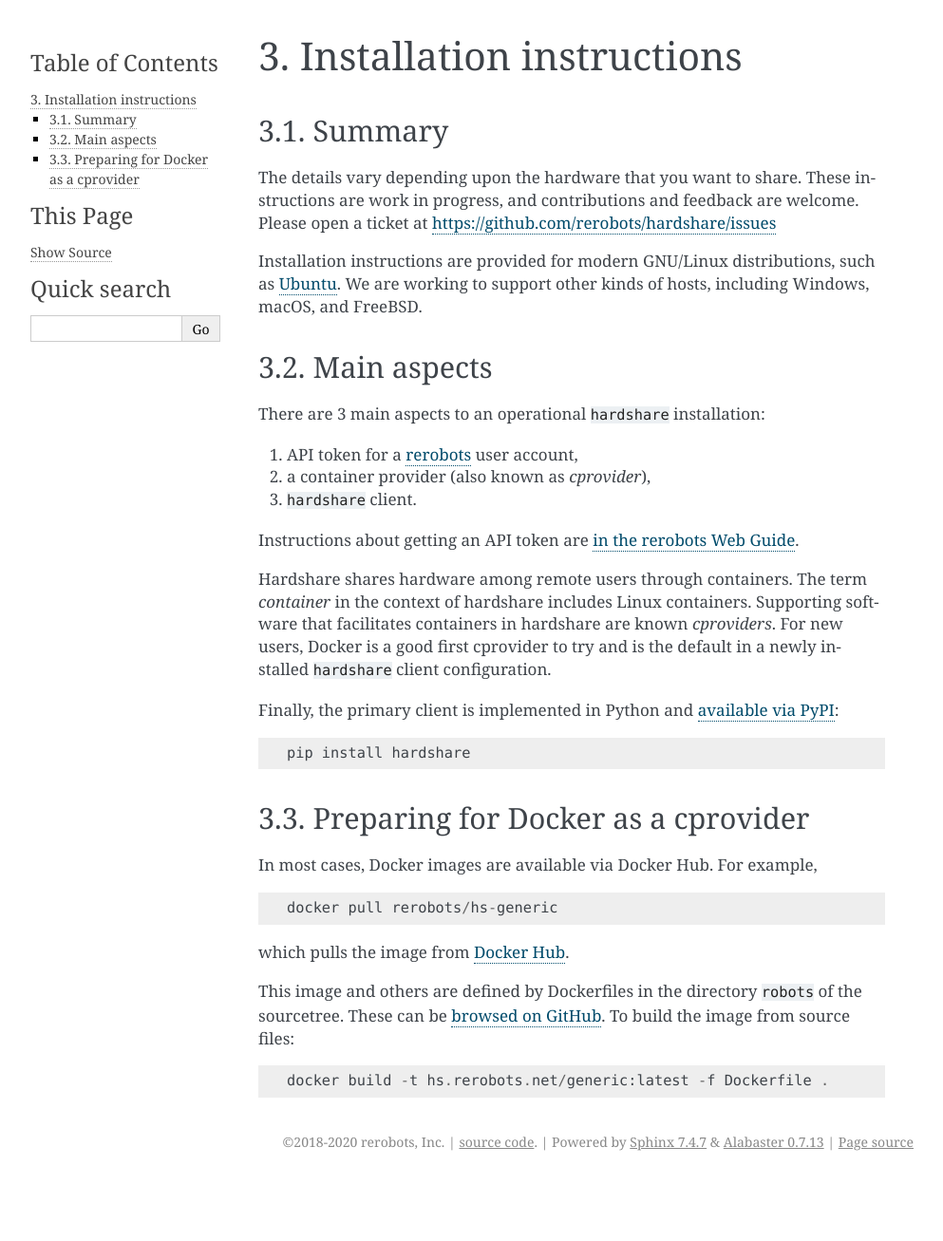
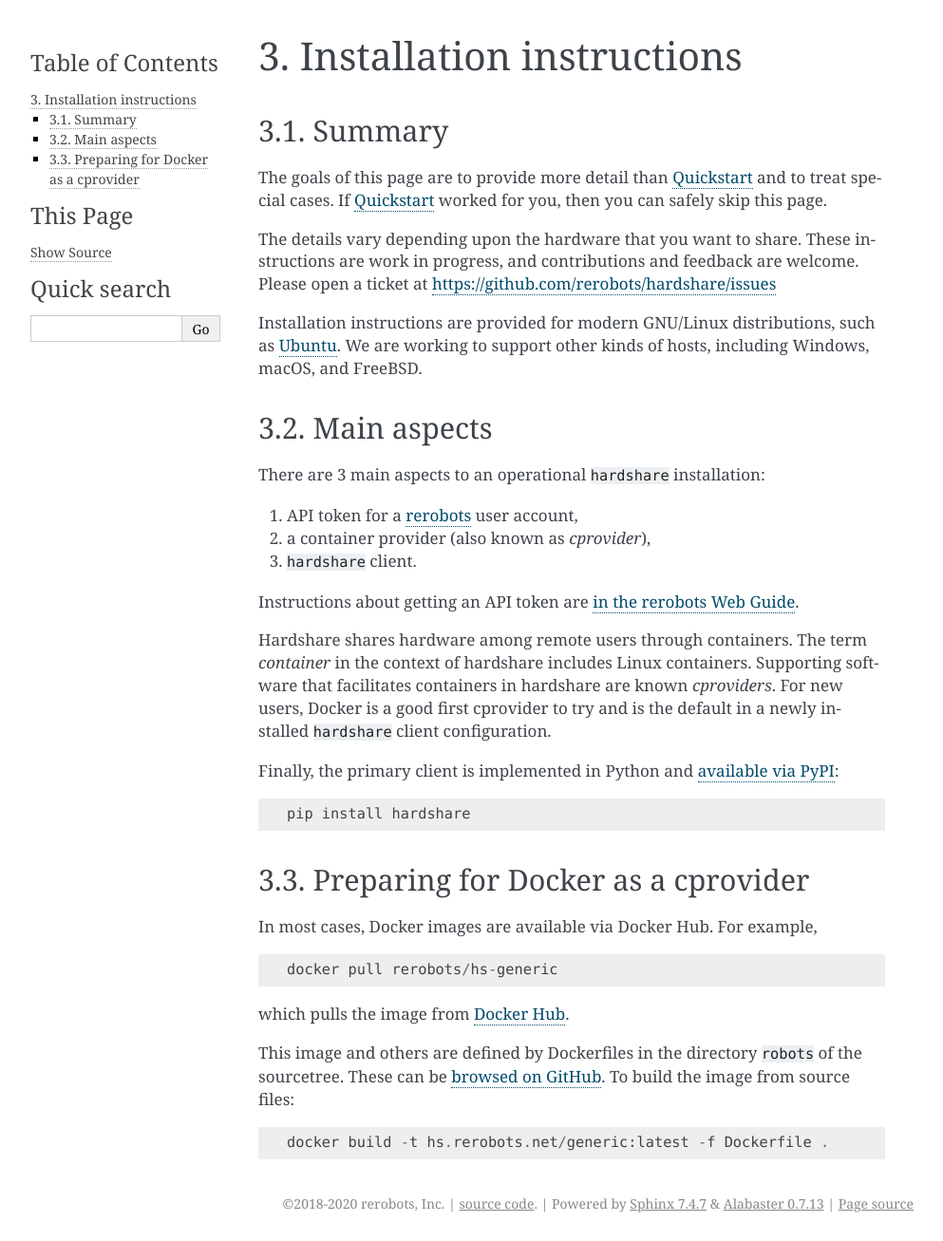
Before and after one commit to rerobots/hardshare, a Sphinx documentation site: the page built from doc/install.rst, in a window 1280 px wide. Shown: the whole page at 95% size, without its empty margins (148-1141 px from the left). Built offline with Sphinx 7.4.7, drawn with Linux system fonts in a browser that asks for light colours; the version number could not be read and is left out; before the commit the page ends 1242 px from its top, so only the background shows below that.

Commit message:
DOC: link-back to Quickstart from Installation
[ci skip]

```diff
--- a/doc/install.rst
+++ b/doc/install.rst
@@ -3,6 +3,10 @@ Installation instructions
 
 Summary
 -------
+
+The goals of this page are to provide more detail than :doc:`quickstart` and to
+treat special cases. If :doc:`quickstart` worked for you, then you can safely
+skip this page.
 
 The details vary depending upon the hardware that you want to share. These
 instructions are work in progress, and contributions and feedback are welcome.
```
